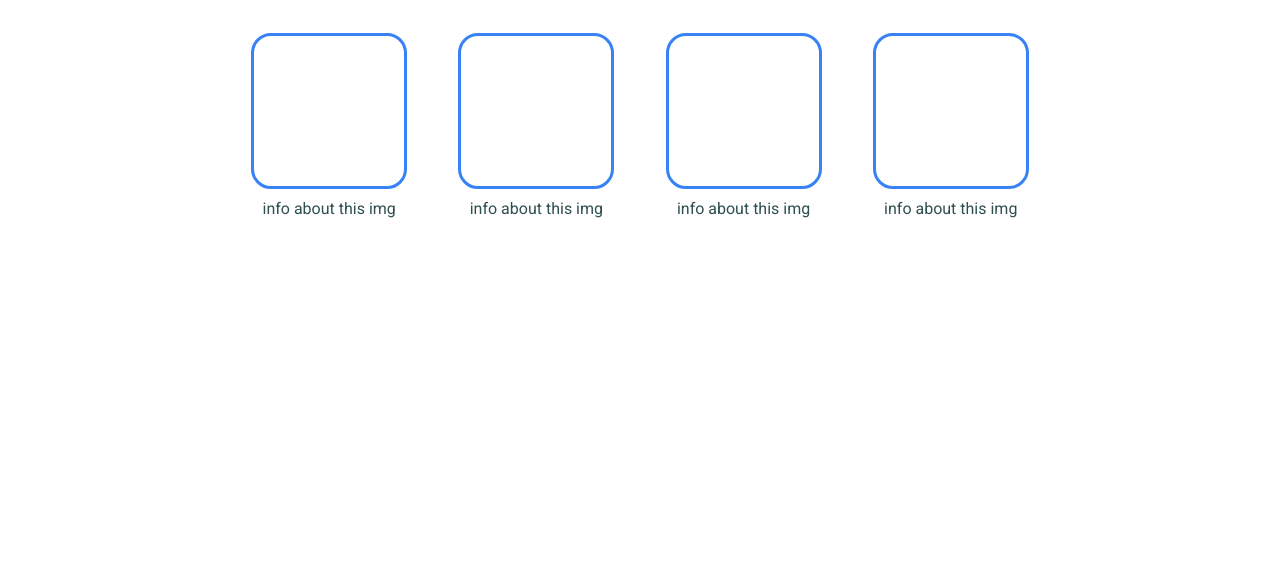
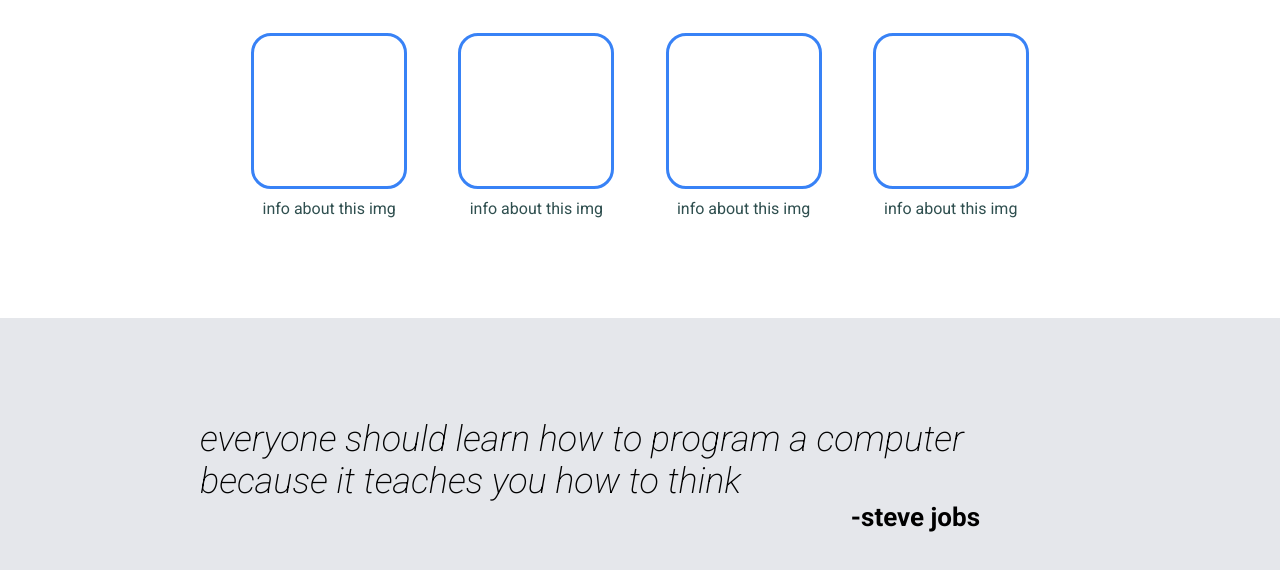
Before and after one commit to Patrick-star-dev/landing-page, a plain HTML site: page index.html in a window 1280 px wide. Shown: the part 570-1140 px from the top of the page. Before the commit the page ends 800 px from the top, so only its background shows below. Drawn offline with Linux system fonts and the light colour scheme.

Commit message:
Addign quotes section to page

```diff
--- a/index.html
+++ b/index.html
@@ -47,5 +47,9 @@
             <div class="img-info">info about this img</div>
         </div>
     </div>
+    <div class="quotes">
+        <div class="quote-text">everyone should learn how to program a computer because it teaches you how to think</div>
+        <div class="who-said-it">-steve jobs</div>
+    </div>
 </body>
 </html>
--- a/style.css
+++ b/style.css
@@ -122,4 +122,29 @@ body {
 .img-info {
     text-align: center;
     color: darkslategray;
+    margin-bottom: 100px;
 }
+
+.quotes {
+    display: flex;
+    flex-direction: column;
+    background-color: #E5E7EB;
+}
+
+.quote-text {
+    /* margin-top: 150px; */
+    margin: 200px;
+    margin-top: 100px;
+    margin-bottom: 0px;
+    font-size: 36px;
+    font-weight: 250;
+    font-style: italic;
+}
+
+.who-said-it {
+    text-align: end;
+    margin-right: 300px;
+    font-size: 26px;
+    font-weight: bold;
+    margin-bottom: 100px;
+}
```
